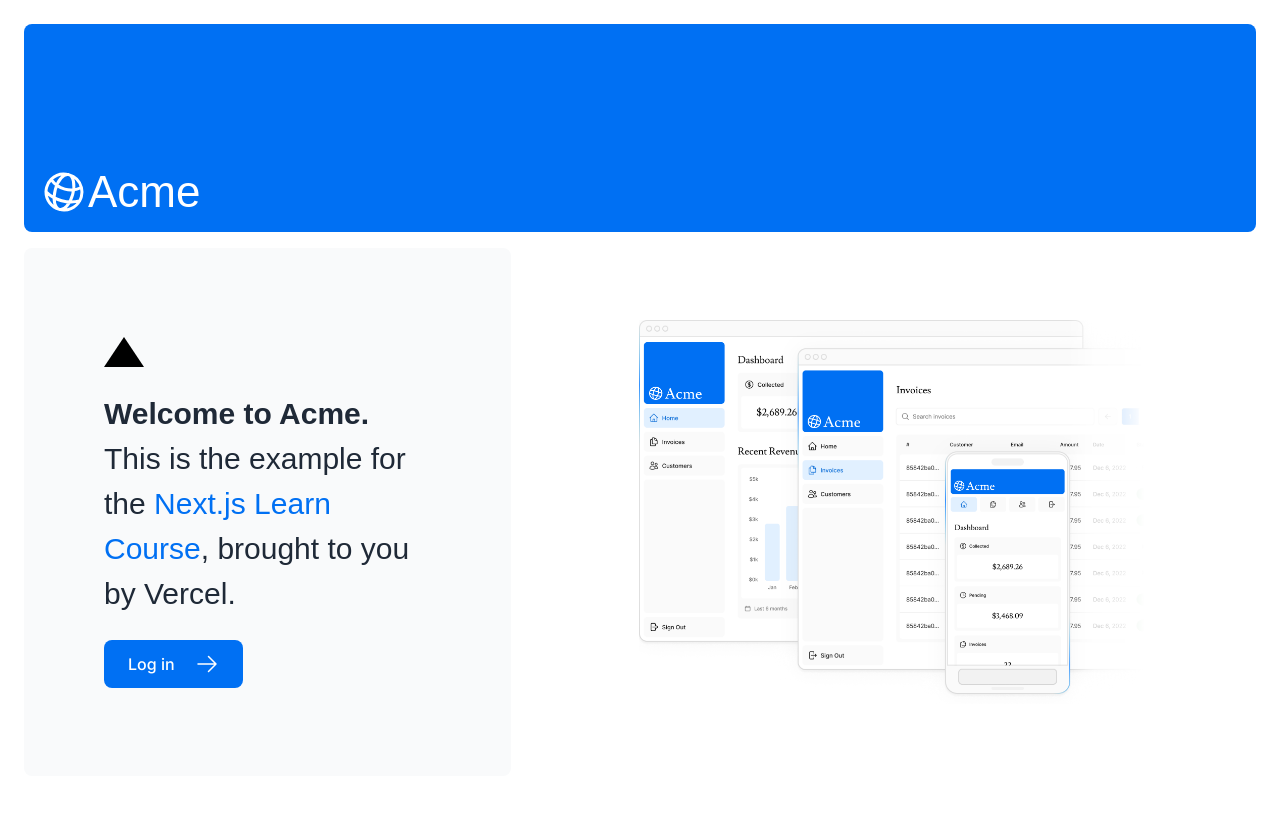
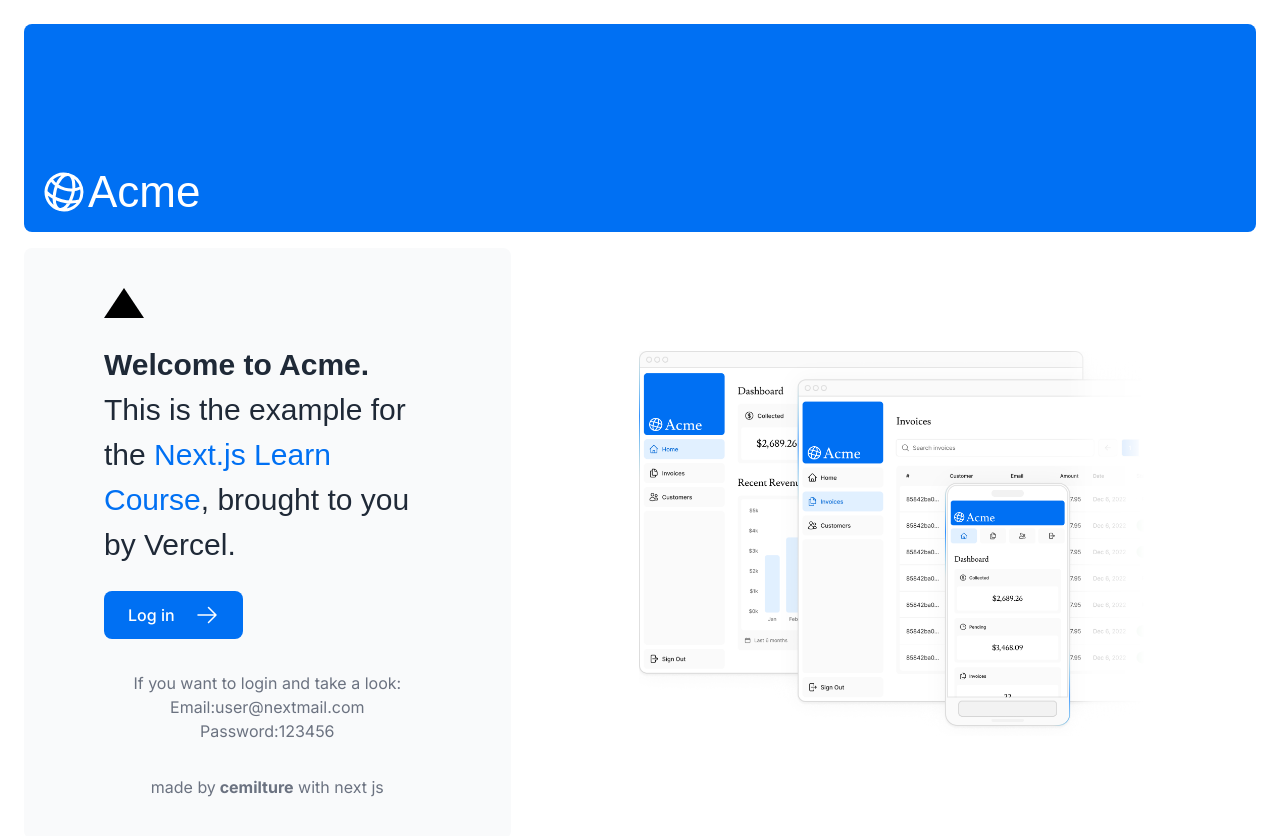
Before and after one commit to cemilture/nextjs-14-dashboard-cemilture, a Next.js app: page / in a window 1280 px wide. Shown: the top 836 px of the page. Before the commit the page ends 800 px from the top, so only its background shows below. Built offline with nearby package versions, Linux system fonts and the light colour scheme; a web font is replaced by a local one.

Commit message:
welcome page

```diff
--- a/app/page.tsx
+++ b/app/page.tsx
@@ -28,6 +28,22 @@
           >
             <span>Log in</span> <ArrowRightIcon className="w-5 md:w-6" />
           </Link>
+          <p className="mt-2 text-center text-gray-500">
+            If you want to login and take a look: Email:user@nextmail.com
+            Password:123456
+          </p>
+          <p className="mt-2 text-center text-gray-500">
+            made by
+            <Link
+              className="font-bold"
+              href="https://www.linkedin.com/in/cemilture/"
+              target="_blank"
+            >
+              {' '}
+              cemilture
+            </Link>{' '}
+            with next js
+          </p>
         </div>
         <div className="flex items-center justify-center p-6 md:w-3/5 md:px-28 md:py-12">
           {/* Add Hero Images Here */}
```
